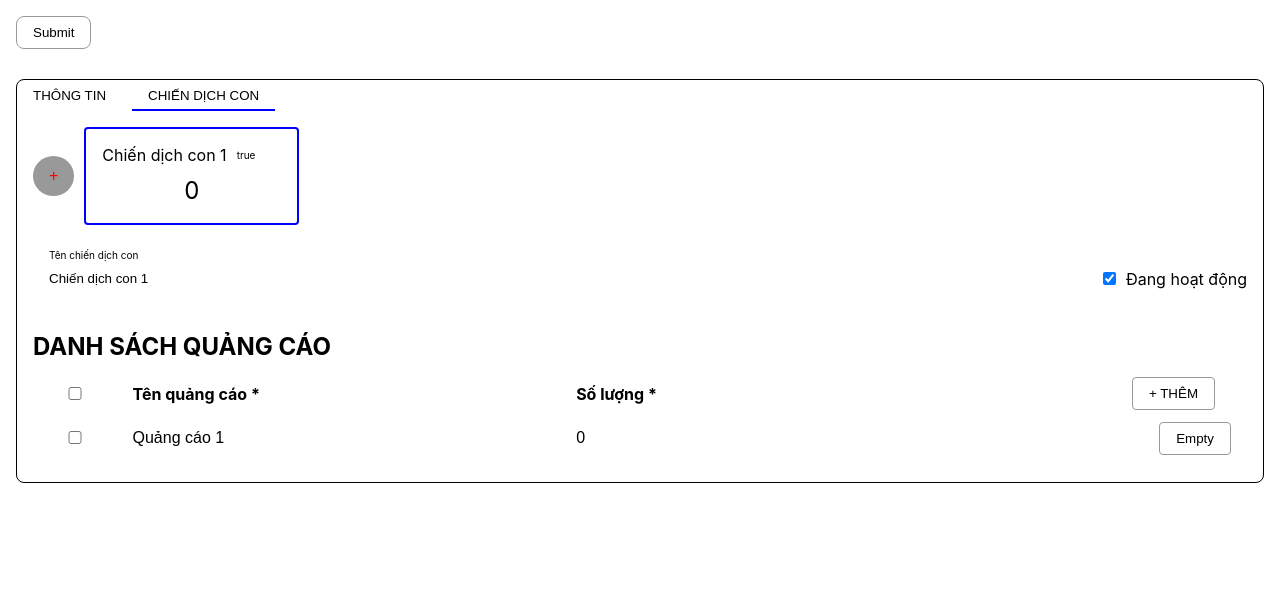
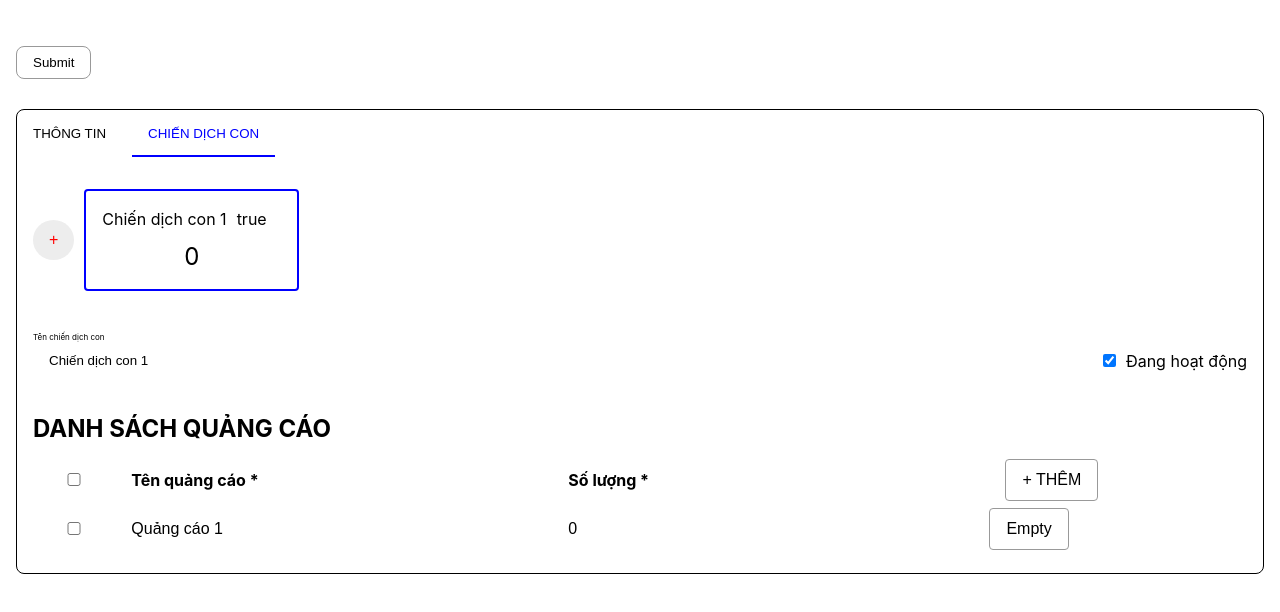
Before and after one commit to tanokiddy/Ads-Campaign-Management, a React (Create React App) app: page / in a window 1280 px wide. Both pictures are taken after a click on the button "CHIẾN DỊCH CON". Shown: the top 612 px of the page. Built offline with nearby package versions, Linux system fonts and the light colour scheme.

Commit message:
feat: update css

```diff
--- a/src/App.css
+++ b/src/App.css
@@ -1,3 +1,5 @@
+@import '../src/styles/main.scss';
+
 .container {
   padding: 16px;
 }
@@ -6,3 +8,15 @@ main {
   width: 100%;
   margin: auto;
 }
+button:disabled {
+  cursor: unset;
+}
+button {
+  padding: 8px 16px;
+  border-radius: 8px;
+  background-color: transparent;
+}
+button:focus-visible {
+  border: none;
+  outline: none;
+}
--- a/src/components/Campaign.tsx
+++ b/src/components/Campaign.tsx
@@ -15,9 +15,9 @@ const Campaign = () => {
     <>
       <button onClick={handleSubmit} className={css.button_submit}>Submit</button>
       <div className={css.campaign_container}>
-        <div className={css.campaign_tabs}>
+        <div className={css.campaign_tabs_container}>
           <button
-            className={`${!isSubCampaign ? css.isActive : ""}`}
+            className={`${!isSubCampaign ? css.isActive : ""} ${css.campaign_tab}`}
             onClick={() => {
               setSubCampaign(false);
             }}
@@ -25,7 +25,7 @@ const Campaign = () => {
             THÔNG TIN
           </button>
           <button
-            className={`${isSubCampaign ? css.isActive : ""}`}
+            className={`${isSubCampaign ? css.isActive : ""} ${css.campaign_tab}`}
             onClick={() => {
               setSubCampaign(true);
             }}
--- a/src/components/InfoCampaignTab/info_campaign.module.scss
+++ b/src/components/InfoCampaignTab/info_campaign.module.scss
@@ -1,11 +1,26 @@
 .info_name,
 .info_des {
   position: relative;
-  padding: 16px;
+  padding: 16px 0 4px;
+  &:hover {
+    &:before {
+      border-bottom: 2px solid black;
+    }
+  }
+  &:before {
+    content: '';
+    position: absolute;
+    bottom: 0;
+    left: 0;
+    border-bottom: 1px solid #999;
+    width: 100%;
+    transition: all 0.1s linear;
+  }
   .info_name_input, .info_des_input {
     height: 30px;
     width: 100%;
     border-radius: 8px;
+    position: relative;
     &_active,
     &:focus-visible {
       border: none;
@@ -25,7 +40,17 @@
     position: absolute;
     top: 50%;
     left: 0;
-    transform: translate(10px, -50%);
+    transform: translate(0, -50%);
     transition: all 0.1s linear;
   }
 }
+
+.info_name {
+  margin-bottom: 16px;
+}
+.info_name:has(> input:focus-visible),
+.info_des:has(> input:focus-visible) {
+  &:before {
+    border-bottom: 2px solid black;
+  }
+}
--- a/src/components/SubCampaignTab/components/AdsComponent.tsx
+++ b/src/components/SubCampaignTab/components/AdsComponent.tsx
@@ -131,8 +131,8 @@ const AdsComponent: React.FC = () => {
           </tr>
         </thead>
         <tbody>
-          {activeSubCampaign.ads.map((item) => (
-            <tr key={item.id} className={`${handleIsChecked(item.id) ? css.checked : ""}`}>
+          {activeSubCampaign.ads.map((item, index) => (
+            <tr key={index} className={`${handleIsChecked(item.id) ? css.checked : ""}`}>
               <td>
                 <input
                   checked={handleIsChecked(item.id)}
@@ -161,7 +161,7 @@ const AdsComponent: React.FC = () => {
                 />
               </td>
               <td>
-                <button disabled={handleIsChecked(item.id)} onClick={() => handleDeleteAds(item.id)}>Empty</button>
+                <button disabled={checkedAds.length > 0} onClick={() => handleDeleteAds(item.id)}>Empty</button>
               </td>
             </tr>
           ))}
--- a/src/components/SubCampaignTab/components/SubCampaignComponent.tsx
+++ b/src/components/SubCampaignTab/components/SubCampaignComponent.tsx
@@ -79,12 +79,12 @@ const SubCampaignComponent: React.FC = () => {
           +
         </button>
         <div className={css.sub_cp_container}>
-          {campaign.subCampaigns.map((item) => (
+          {campaign.subCampaigns.map((item, index) => (
             <div
               className={`${css.sub_cp_item} ${
                 isCPActive(item) ? css.sub_cp_item_active : ""
               }`}
-              key={item.name}
+              key={index}
               onClick={() => handleSetActiveSubCP(item)}
             >
               <div className={css.sub_cp_info}>
--- a/src/components/SubCampaignTab/sub_campaign.module.scss
+++ b/src/components/SubCampaignTab/sub_campaign.module.scss
@@ -1,7 +1,9 @@
+@import '../../styles/breakpoint';
+
 .button_add_cp {
   border-radius: 50%;
   color: red;
-  background-color: #999;
+  background-color: rgb(237, 237, 237);
   font-size: 16px;
   line-height: 24px;
 }
@@ -11,14 +13,18 @@
   align-items: center;
   gap: 10px;
   overflow: auto;
+  padding: 16px 0;
 }
 
 .sub_cp_container {
   display: flex;
   gap: 10px;
   .sub_cp_item {
-     min-width: 215px;
-    // width: 100%;
+    @include xxs-screen {
+      min-width: 180px;
+      padding: 8px;
+    }
+    min-width: 215px;
     display: flex;
     justify-content: center;
     flex-direction: column;
@@ -38,6 +44,12 @@
     align-items: center;
     overflow: hidden;
     .sub_cp_name {
+      @include xxs-screen {
+        font-size: 12px;
+        line-height: 16px;
+      }
+      font-size: 16px;
+      line-height: 24px;
       overflow: hidden;
       text-overflow: ellipsis;
       display: -webkit-box;
@@ -45,7 +57,11 @@
       -webkit-box-orient: vertical;
     }
     .sub_cp_status {
-      font-size: 10px;
+      @include xxs-screen {
+        font-size: 6px;
+        line-height: 10px;
+      }
+      font-size: 12x;
       line-height: 16px;
     }
   }
@@ -63,6 +79,13 @@
   margin-top: 30px;
   gap: 10px;
   .form_status {
+    @include xxs-screen {
+      min-width: unset;
+      font-size: 12px;
+      line-height: 16px;
+    }
+    font-size: 16px;
+    line-height: 24px;
     min-width: 200px;
     display: flex;
     align-items: center;
@@ -74,6 +97,10 @@
 .ads_container {
   margin-top: 30px;
   h2 {
+    @include xxs-screen {
+      font-size: 16px;
+      line-height: 24px;
+    }
     margin-bottom: 16px;
   }
 }
@@ -83,17 +110,32 @@ table {
   border-spacing: 0;
   td,
   th {
+    &:last-child {
+      button {
+        text-wrap: nowrap;
+      }
+    }
+    @include xxs-screen {
+      font-size: 8px;
+      line-height: 12px;
+      text-align: center;
+    }
     text-align: left;
-    &:last-child {
-      text-align: right;
-    }
     font-size: 16px;
     line-height: 24px;
   }
   th {
+    @include xxs-screen {
+      padding: 0 8px;
+    }
     padding: 0 16px;
   }
   input {
+    @include xxs-screen {
+      font-size: 8px;
+      line-height: 12px;
+      padding: 8px;
+    }
     font-size: 16px;
     line-height: 24px;
     padding: 16px;
@@ -101,6 +143,14 @@ table {
     width: 100%;
   }
   button {
+    @include xxs-screen {
+      padding: 4px 8px;
+      margin-right: 0;
+      font-size: 8px;
+      line-height: 12px;
+    }
+    font-size: 16px;
+    line-height: 24px;
     margin-right: 16px;
     padding: 8px 16px;
     border: 1px solid #999;
@@ -110,17 +160,24 @@ table {
 
 .form_input_cp {
   position: relative;
-  width: 100%;
+  width: fit-content;
   .label_sub_cp {
+    @include xxs-screen {
+      font-size: 14px;
+      line-height: 18px;
+    }
     position: absolute;
     font-size: 16px;
     line-height: 24px;
     top: 50%;
     transform: translate(0, -50%);
-    left: 16px;
+    left: 0;
     transition: all 0.1s linear;
   }
   .input_sub_cp {
+    @include xxs-screen {
+      padding: 8px 0;
+    }
     padding: 16px;
     width: 100%;
     border-radius: 8px;
@@ -130,8 +187,8 @@ table {
       outline: none;
       & + .label_sub_cp {
         top: 0;
-        font-size: 10px;
-        line-height: 16px;
+        font-size: 8px;
+        line-height: 12px;
       }
     }
   }
--- a/src/components/campaign.module.scss
+++ b/src/components/campaign.module.scss
@@ -1,36 +1,31 @@
-button {
-  padding: 8px 16px;
-  border-radius: 8px;
-  background-color: transparent;
+.isActive {
+  position: relative;
+  color: blue;
 }
 
-button:focus-visible {
-  border: none;
-  outline: none;
-}
-
-.isActive {
-  position: relative;
-}
 .isActive::before {
   content: "";
   position: absolute;
   bottom: 0;
   left: 0;
+  height: 2px;
   width: 100%;
-  height: 2px;
   background-color: blue;
+  transition: all .3s linear;
 }
 
-.campaign_tabs {
+.campaign_tabs_container {
   display: flex;
   align-items: center;
   gap: 10px;
+  .campaign_tab {
+    padding: 16px;
+  }
 }
 
 .button_submit {
   border: 1px solid #999;
-  margin-bottom: 30px;
+  margin: 30px 0;
 }
 
 .campaign_container {
--- /dev/null
+++ b/src/styles/_breakpoint.scss
@@ -0,0 +1,33 @@
+@mixin xxs-screen() {
+    @media only screen and (max-width: 480px) {
+        @content;
+    }
+}
+
+@mixin xs-screen() {
+    @media only screen and (max-width: 767px) {
+        @content;
+    }
+}
+
+@mixin large-screen() {
+    @media only screen and (max-width: 960px) {
+        @content;
+    }
+}
+
+@mixin big-screen() {
+    @media only screen and (max-width: 1024px) {
+        @content;
+    }
+}
+@mixin huge-screen() {
+    @media only screen and (max-width: 1200px) {
+        @content;
+    }
+}
+@mixin laptop-screen() {
+    @media only screen and (max-width: 1366px) {
+        @content;
+    }
+}
--- a/tsconfig.json
+++ b/tsconfig.json
@@ -6,6 +6,7 @@
       "dom.iterable",
       "esnext"
     ],
+    "baseUrl": ".",
     "paths": {
       "@/*": ["./src/*"],
     },
```
Also changed, not shown: public/index.html (+0 -23 lines), src/styles/main.scss (added).
